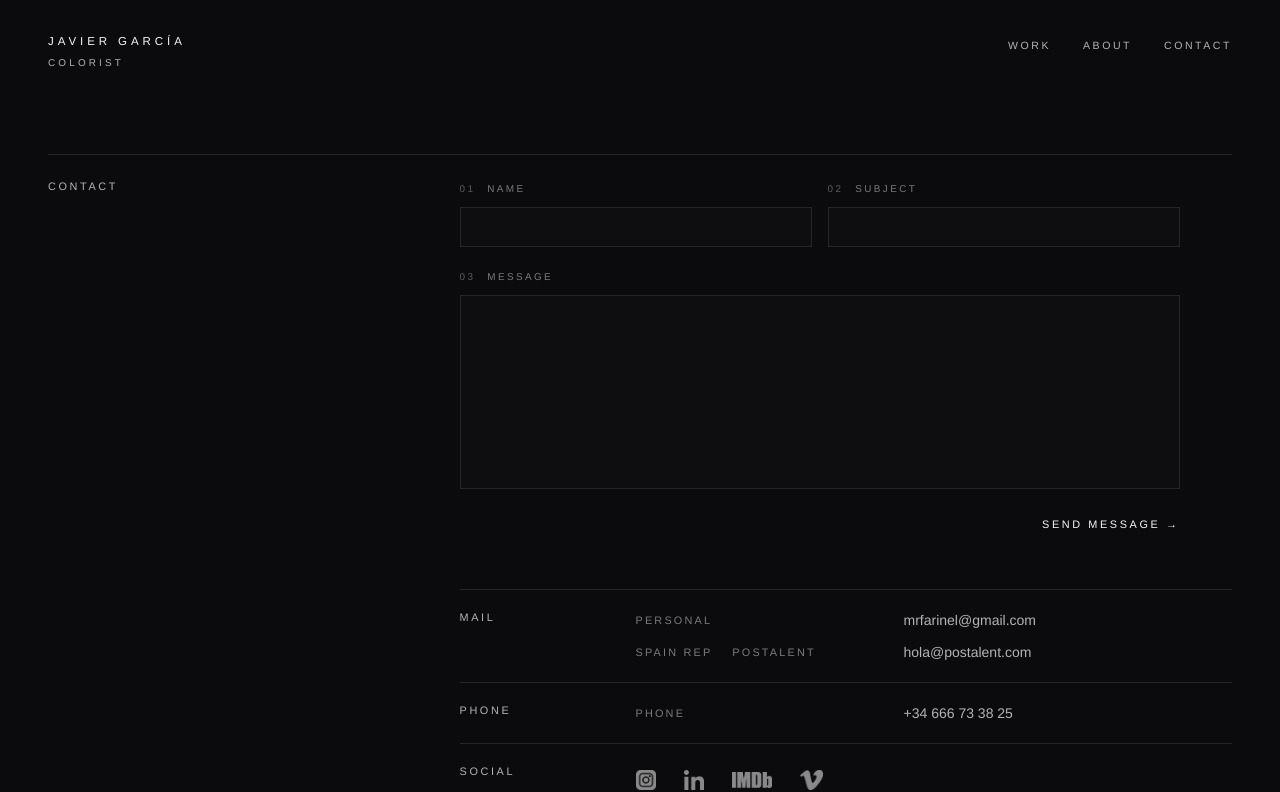
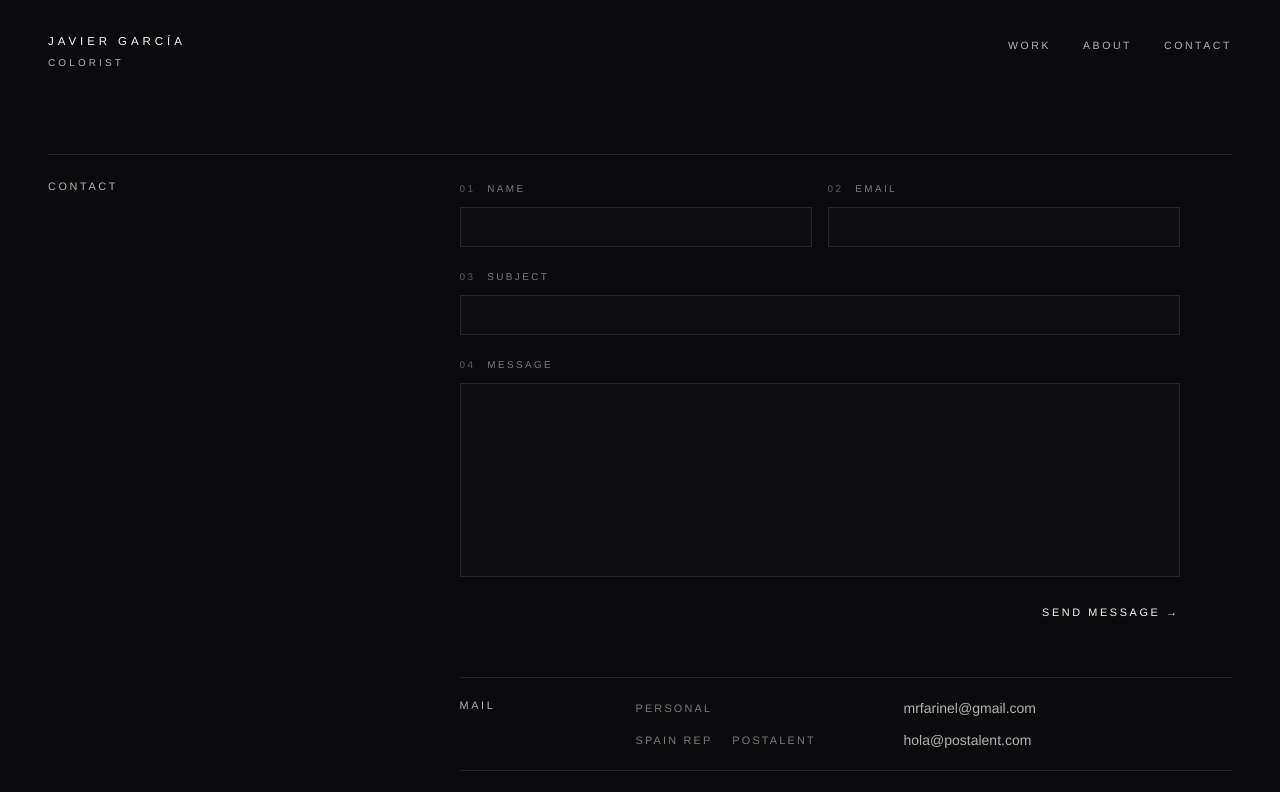
Before and after one commit to mrfarinel/javier-garcia-color, a Next.js app: page /contact in a window 1280 px wide. Shown: the top 792 px of the page. Built offline with nearby package versions, Linux system fonts and the light colour scheme.

Commit message:
Add sender email field to contact form

```diff
--- a/src/components/ContactForm.tsx
+++ b/src/components/ContactForm.tsx
@@ -8,13 +8,14 @@ type ContactFormProps = {
 
 export function ContactForm({ email }: ContactFormProps) {
   const [name, setName] = useState("");
+  const [senderEmail, setSenderEmail] = useState("");
   const [subject, setSubject] = useState("");
   const [message, setMessage] = useState("");
 
   function handleSubmit(event: FormEvent<HTMLFormElement>) {
     event.preventDefault();
 
-    const body = [`Name: ${name}`, "", message].join("\n");
+    const body = [`Name: ${name}`, `Email: ${senderEmail}`, "", message].join("\n");
     const mailto = `mailto:${email}?subject=${encodeURIComponent(subject)}&body=${encodeURIComponent(body)}`;
 
     window.location.href = mailto;
@@ -45,18 +46,19 @@ export function ContactForm({ email }: ContactFormProps) {
         <div>
           <label
             className="mb-2 block text-[0.62rem] uppercase leading-5 tracking-[0.24em] text-minimal"
-            htmlFor="contact-subject"
+            htmlFor="contact-email"
           >
-            <span className="mr-3 text-[#5A5A5A]">02</span>Subject
+            <span className="mr-3 text-[#5A5A5A]">02</span>Email
           </label>
           <input
-            id="contact-subject"
-            name="subject"
-            type="text"
+            id="contact-email"
+            name="email"
+            type="email"
             required
-            value={subject}
-            onChange={(event) => setSubject(event.target.value)}
+            value={senderEmail}
+            onChange={(event) => setSenderEmail(event.target.value)}
             className="h-10 w-full border border-line bg-[#0E0E10] px-3 text-sm text-main outline-none transition-colors focus:border-body"
+            autoComplete="email"
           />
         </div>
       </div>
@@ -64,9 +66,27 @@ export function ContactForm({ email }: ContactFormProps) {
       <div className="mt-5">
         <label
           className="mb-2 block text-[0.62rem] uppercase leading-5 tracking-[0.24em] text-minimal"
+          htmlFor="contact-subject"
+        >
+          <span className="mr-3 text-[#5A5A5A]">03</span>Subject
+        </label>
+        <input
+          id="contact-subject"
+          name="subject"
+          type="text"
+          required
+          value={subject}
+          onChange={(event) => setSubject(event.target.value)}
+          className="h-10 w-full border border-line bg-[#0E0E10] px-3 text-sm text-main outline-none transition-colors focus:border-body"
+        />
+      </div>
+
+      <div className="mt-5">
+        <label
+          className="mb-2 block text-[0.62rem] uppercase leading-5 tracking-[0.24em] text-minimal"
           htmlFor="contact-message"
         >
-          <span className="mr-3 text-[#5A5A5A]">03</span>Message
+          <span className="mr-3 text-[#5A5A5A]">04</span>Message
         </label>
         <textarea
           id="contact-message"
```
